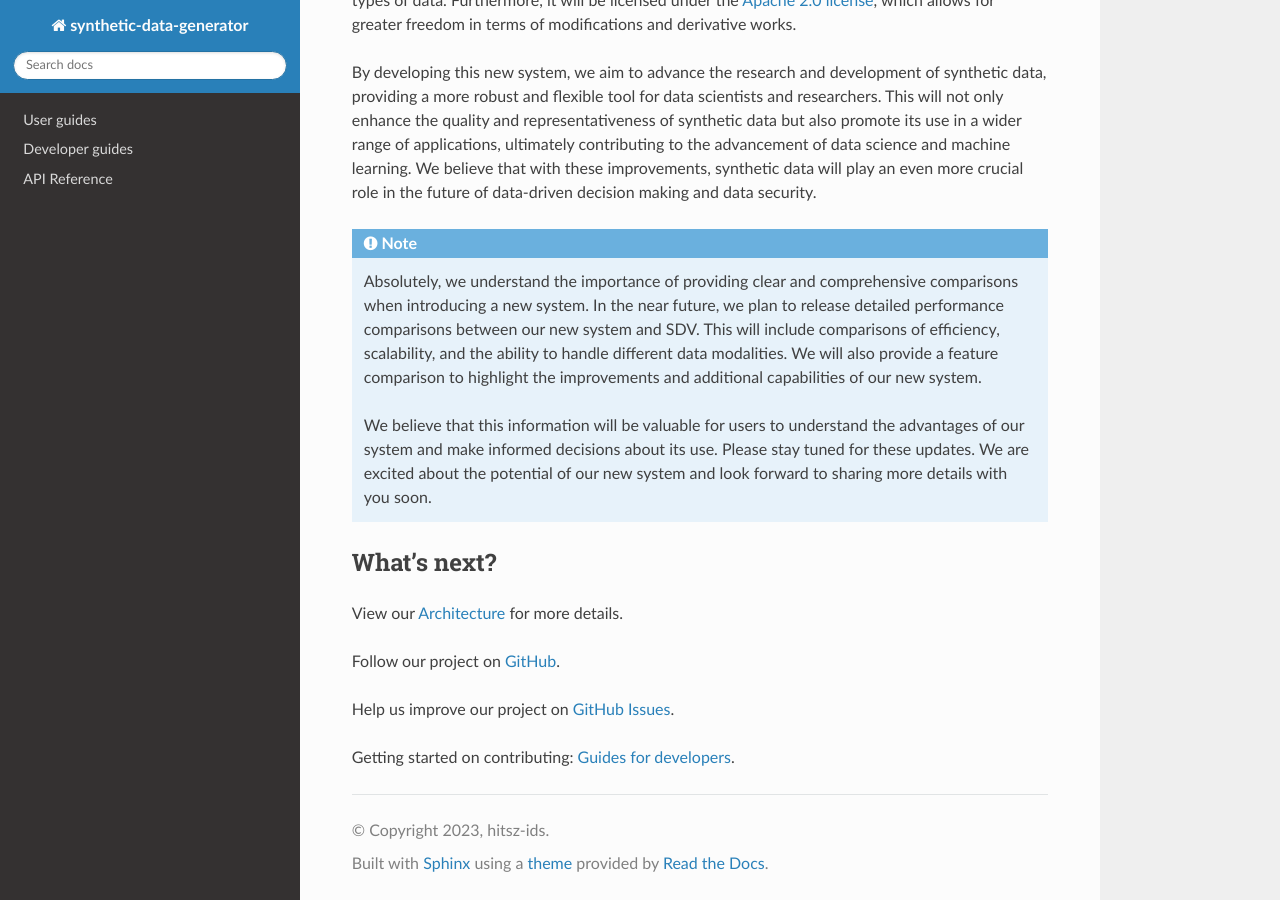
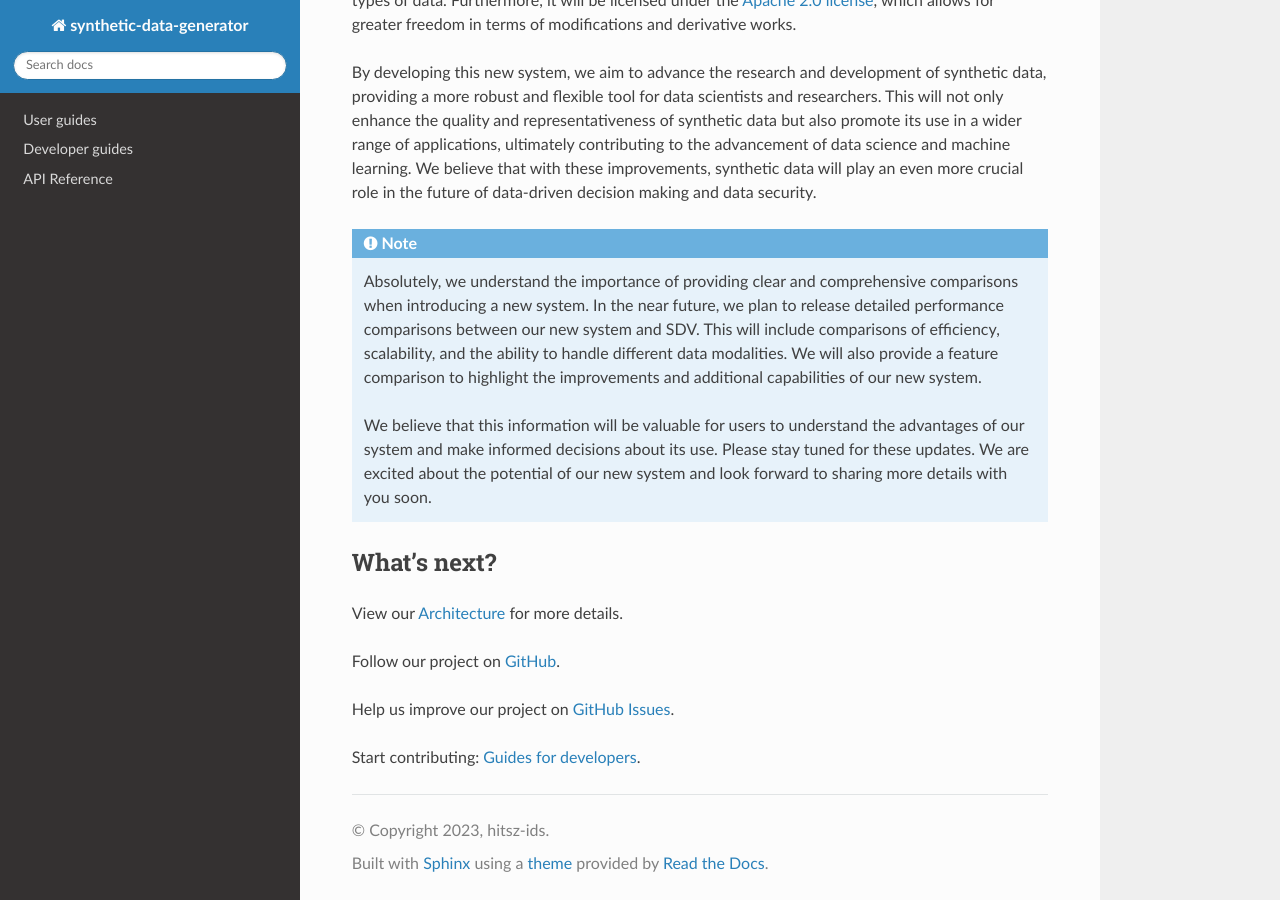
Before and after one commit to hitsz-ids/synthetic-data-generator, a Sphinx documentation site: the page built from docs/source/design/motivation.rst, in a window 1280 px wide and 900 px high, scrolled down 1496 px. Built offline with Sphinx 7.4.7 and the Read the Docs theme 2.0.0, drawn with Linux system fonts in a browser that asks for light colours; pages that are not in the unit, such as notebooks, are missing from menus; some of the changed text lies outside the part shown.

Commit message:
Update motivation

```diff
--- a/docs/source/design/motivation.rst
+++ b/docs/source/design/motivation.rst
@@ -88,4 +88,4 @@ Follow our project on `GitHub <https://github.com/hitsz-ids/synthetic-data-gener
 
 Help us improve our project on `GitHub Issues <https://github.com/hitsz-ids/synthetic-data-generator/issues>`_.
 
-Getting started on contributing: :ref:`developer_guides`.
+Start contributing: :ref:`developer_guides`.
```
Also changed, not shown: other parts of docs/source/design/motivation.rst (+2 -2 lines).
